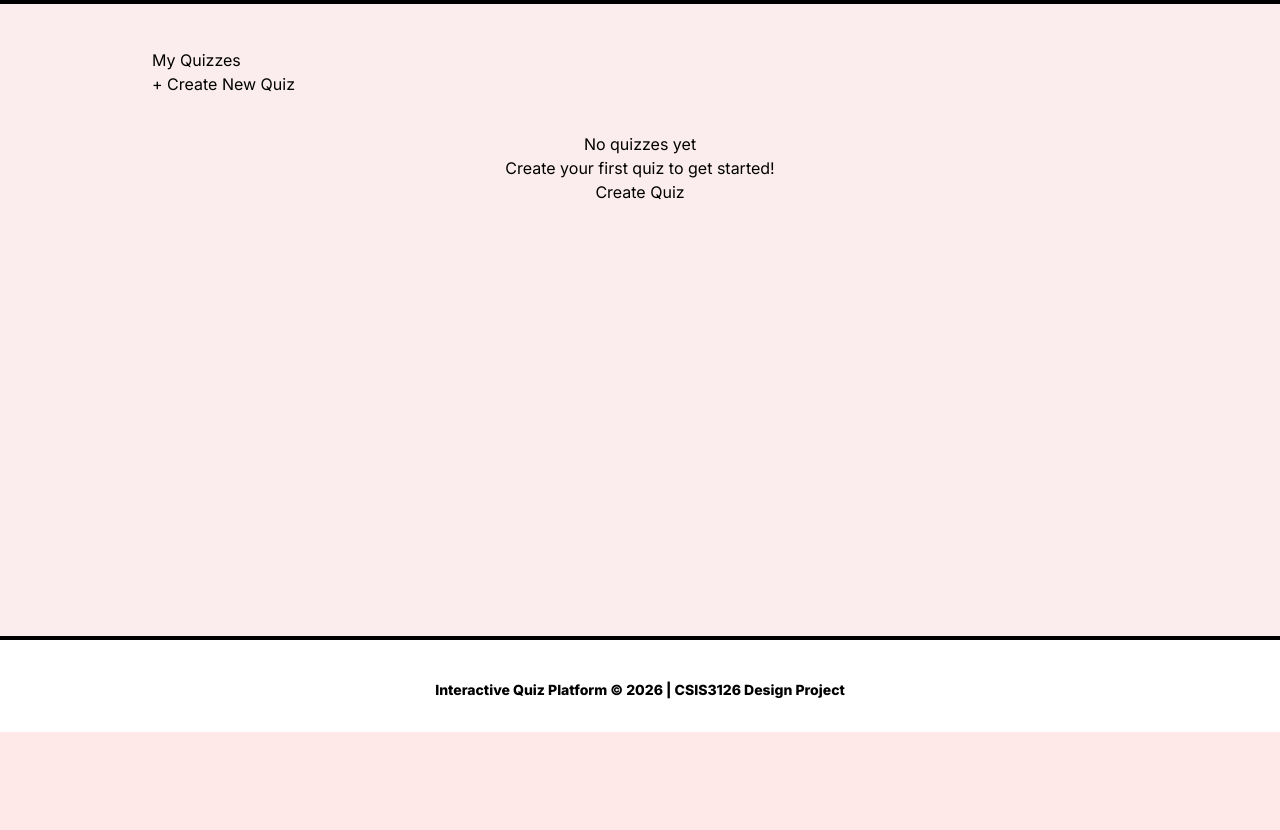
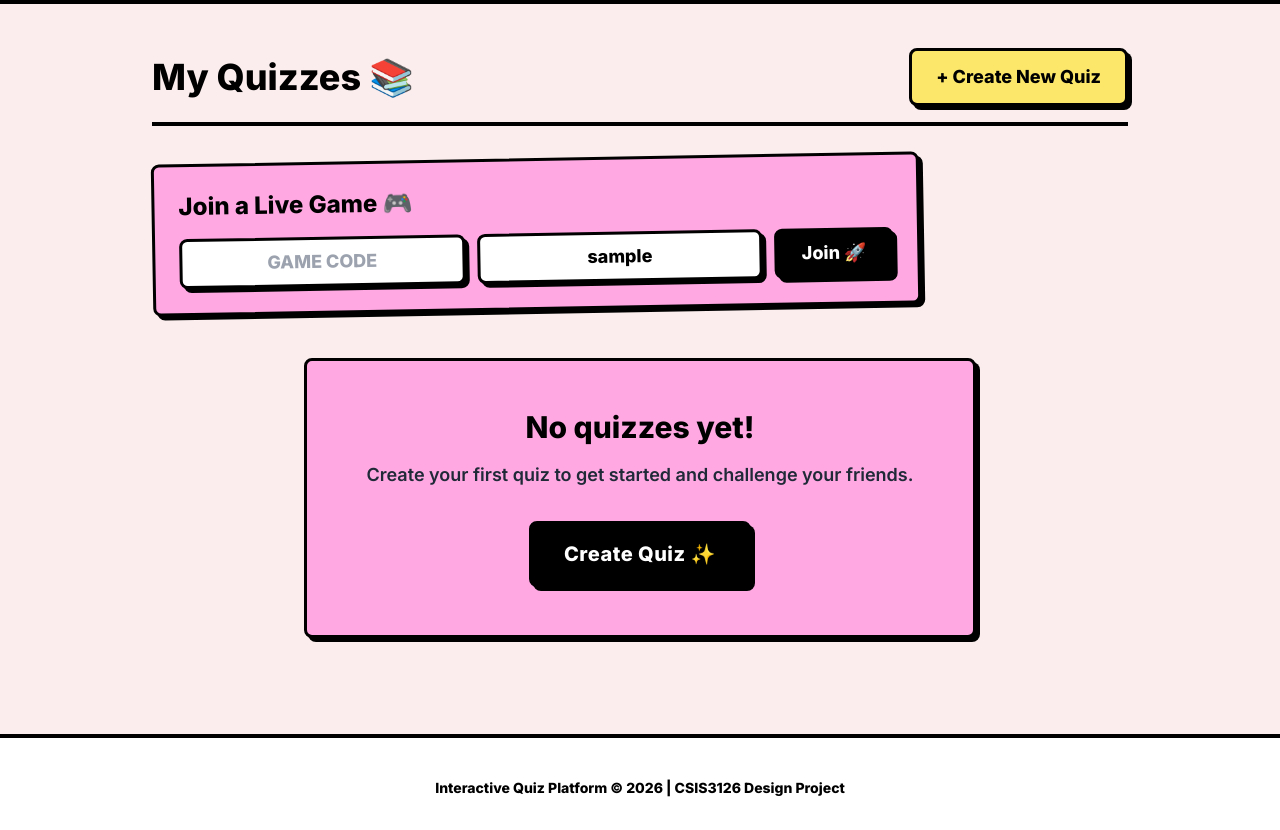
Before and after one commit to EnovWayoi/CSIS3126_Wayoi, a Flask app: page /dashboard in a window 1280 px wide. Shown: the part 68-898 px from the top of the page. Before the commit the page ends 800 px from the top, so only its background shows below. Run offline with Flask 3, Linux system fonts and the light colour scheme; a user stored in the database is signed in; tables that the repository leaves empty or names only in its code hold one stand-in row (values such as "Sample post"); some libraries are stand-ins or nearby versions.

Commit message:
feat: Add Join Game logic, Solo/Host buttons, and Neo-brutalism styling

```diff
--- a/src/templates/dashboard.html
+++ b/src/templates/dashboard.html
@@ -3,88 +3,90 @@
 {% block title %}Dashboard - Quiz Platform{% endblock %}
 
 {% block content %}
-<div class="row">
-    <div class="col-12">
-        <div class="d-flex justify-content-between align-items-center mb-4">
-            <h2>My Quizzes</h2>
-            <a href="{{ url_for('create_quiz') }}" class="btn btn-primary">
+<div class="mb-12">
+    <div class="flex flex-wrap justify-between items-center mb-8 border-b-4 border-black pb-4">
+        <h2 class="text-4xl font-black">My Quizzes 📚</h2>
+        <a href="{{ url_for('create_quiz') }}" class="neo-btn bg-neo-yellow px-6 py-3 text-lg hover:bg-yellow-300">
             + Create New Quiz
         </a>
     </div>
 
+    <!-- Join Game Form -->
+    <div class="bg-neo-pink neo-card p-6 mb-12 max-w-3xl w-full transform -rotate-1">
+        <h3 class="text-2xl font-black mb-4">Join a Live Game 🎮</h3>
+        <form action="{{ url_for('join_game') }}" method="POST" class="flex flex-col sm:flex-row gap-3">
+            <input type="text" name="session_code" placeholder="Game Code" required
+                class="neo-input bg-white text-lg py-2 px-3 flex-1 font-black uppercase text-center focus:outline-none focus:ring-4 focus:ring-black">
+            <input type="text" name="nickname" placeholder="Nickname" required
+                class="neo-input bg-white text-lg py-2 px-3 flex-1 font-black text-center focus:outline-none focus:ring-4 focus:ring-black"
+                value="{{ current_user.username }}">
+            <button type="submit" class="neo-btn bg-black text-white text-lg px-6 py-2 hover:bg-gray-800 shrink-0">
+                Join 🚀
+            </button>
+        </form>
+    </div>
+
     {% if quizzes %}
-        <div class="row">
+    <div class="grid grid-cols-1 md:grid-cols-2 lg:grid-cols-3 gap-8">
         {% for quiz in quizzes %}
-            <div class="col-md-6 col-lg-4 mb-4">
-                <div class="card h-100">
-                    <div class="card-body">
-                        <h5 class="card-title">
-                            <a href="{{ url_for('view_quiz', quiz_id=quiz.quiz_id) }}" class="text-decoration-none">
+        <div class="bg-white neo-card flex flex-col relative overflow-hidden h-full">
+            {% if quiz.is_public %}
+            <div
+                class="absolute top-0 right-0 bg-neo-green text-black font-bold text-xs uppercase px-3 py-1 border-l-4 border-b-4 border-black">
+                Public</div>
+            {% else %}
+            <div
+                class="absolute top-0 right-0 bg-gray-200 text-black font-bold text-xs uppercase px-3 py-1 border-l-4 border-b-4 border-black">
+                Private</div>
+            {% endif %}
+
+            <div class="p-6 flex-grow border-b-4 border-black border-dashed">
+                <h5 class="text-2xl font-black mb-3 mr-12 leading-tight">
+                    <a href="{{ url_for('view_quiz', quiz_id=quiz.quiz_id) }}"
+                        class="hover:underline decoration-4 underline-offset-4">
                         {{ quiz.title }}
                     </a>
                 </h5>
-                        <p class="card-text text-muted">
-                            {{ quiz.description[:100] if quiz.description }}{% if quiz.description and
-                            quiz.description|length > 100 %}...{% endif %}
+                <p class="font-semibold text-gray-700 mb-4 text-sm">
+                    {{ quiz.description[:100] if quiz.description }}{% if quiz.description and quiz.description|length >
+                    100 %}...{% endif %}
                 </p>
-                        <p class="text-muted small">
-                            <strong>{{ quiz.question_count }}</strong> questions
-                            {% if quiz.is_public %}
-                            <span class="badge bg-success ms-2">Public</span>
-                            {% else %}
-                            <span class="badge bg-secondary ms-2">Private</span>
-                            {% endif %}
-                            <br>
+                <div
+                    class="flex items-center gap-2 font-bold text-sm bg-gray-100 border-2 border-black inline-flex px-2 py-1 shadow-neo-sm">
+                    <span>{{ quiz.question_count }} questions</span>
+                </div>
+                <div class="text-xs font-bold text-gray-500 mt-4">
                     Created: {{ quiz.created_at.strftime('%b %d, %Y') }}
-                        </p>
-                    </div>
-                    <div class="card-footer bg-white">
-                        <div class="btn-group w-100" role="group">
-                            <a href="{{ url_for('edit_quiz', quiz_id=quiz.quiz_id) }}"
-                                class="btn btn-sm btn-outline-primary">Edit</a>
-                            <a href="{{ url_for('view_quiz', quiz_id=quiz.quiz_id) }}"
-                                class="btn btn-sm btn-success">View</a>
-                            <button type="button" class="btn btn-sm btn-outline-danger" data-bs-toggle="modal"
-                                data-bs-target="#deleteQuiz{{ quiz.quiz_id }}">
-                                Delete
-                            </button>
-                        </div>
-                    </div>
                 </div>
             </div>
 
-            <!-- Delete Quiz Modal -->
-            <div class="modal fade" id="deleteQuiz{{ quiz.quiz_id }}" tabindex="-1">
-                <div class="modal-dialog">
-                    <div class="modal-content">
-                        <div class="modal-header">
-                            <h5 class="modal-title">Delete Quiz</h5>
-                            <button type="button" class="btn-close" data-bs-dismiss="modal"></button>
-                        </div>
-                        <div class="modal-body">
-                            <p>Are you sure you want to delete <strong>"{{ quiz.title }}"</strong>?</p>
-                            <p class="text-danger small">This will also delete all {{ quiz.question_count }} questions
-                                in this quiz. This action cannot be undone.</p>
-                        </div>
-                        <div class="modal-footer">
-                            <button type="button" class="btn btn-secondary" data-bs-dismiss="modal">Cancel</button>
-                            <form method="POST" action="{{ url_for('delete_quiz', quiz_id=quiz.quiz_id) }}"
-                                class="d-inline">
-                                <button type="submit" class="btn btn-danger">Delete Quiz</button>
+            <div class="bg-neo-blue p-4 flex flex-wrap gap-2 justify-center shrink-0">
+                <a href="{{ url_for('host_game', quiz_id=quiz.quiz_id) }}"
+                    class="neo-btn bg-neo-pink text-black hover:bg-pink-300 px-3 py-2 text-sm text-center flex-1">Host</a>
+                <a href="{{ url_for('solo_quiz', quiz_id=quiz.quiz_id) }}"
+                    class="neo-btn bg-neo-green text-black hover:bg-green-300 px-3 py-2 text-sm text-center flex-1">Solo</a>
+                <a href="{{ url_for('edit_quiz', quiz_id=quiz.quiz_id) }}"
+                    class="neo-btn bg-white hover:bg-gray-100 px-3 py-2 text-sm text-center flex-1">Edit</a>
+                <a href="{{ url_for('view_quiz', quiz_id=quiz.quiz_id) }}"
+                    class="neo-btn bg-black text-white hover:bg-gray-800 px-3 py-2 text-sm text-center flex-1">View</a>
+                <form method="POST" action="{{ url_for('delete_quiz', quiz_id=quiz.quiz_id) }}" style="display:inline;"
+                    class="flex-1"
+                    onsubmit="return confirm('Are you sure you want to delete \'{{ quiz.title }}\'?\nThis will also delete all {{ quiz.question_count }} questions in this quiz. This action cannot be undone.');">
+                    <button type="submit"
+                        class="neo-btn bg-neo-red hover:bg-red-300 w-full px-3 py-2 text-sm text-center border-black">Delete</button>
                 </form>
-                        </div>
-                    </div>
             </div>
         </div>
         {% endfor %}
     </div>
     {% else %}
-        <div class="text-center py-5">
-            <h4 class="text-muted">No quizzes yet</h4>
-            <p>Create your first quiz to get started!</p>
-            <a href="{{ url_for('create_quiz') }}" class="btn btn-primary">Create Quiz</a>
+    <div class="bg-neo-pink neo-card p-12 text-center max-w-2xl mx-auto mt-12">
+        <h4 class="text-3xl font-black mb-4">No quizzes yet!</h4>
+        <p class="text-lg font-semibold mb-8 text-gray-800">Create your first quiz to get started and challenge your
+            friends.</p>
+        <a href="{{ url_for('create_quiz') }}"
+            class="neo-btn bg-black text-white px-8 py-4 text-xl hover:bg-gray-800 tracking-wide">Create Quiz ✨</a>
     </div>
     {% endif %}
 </div>
-</div>
 {% endblock %}
```
Lines whose indentation alone changed are shown as unchanged.
